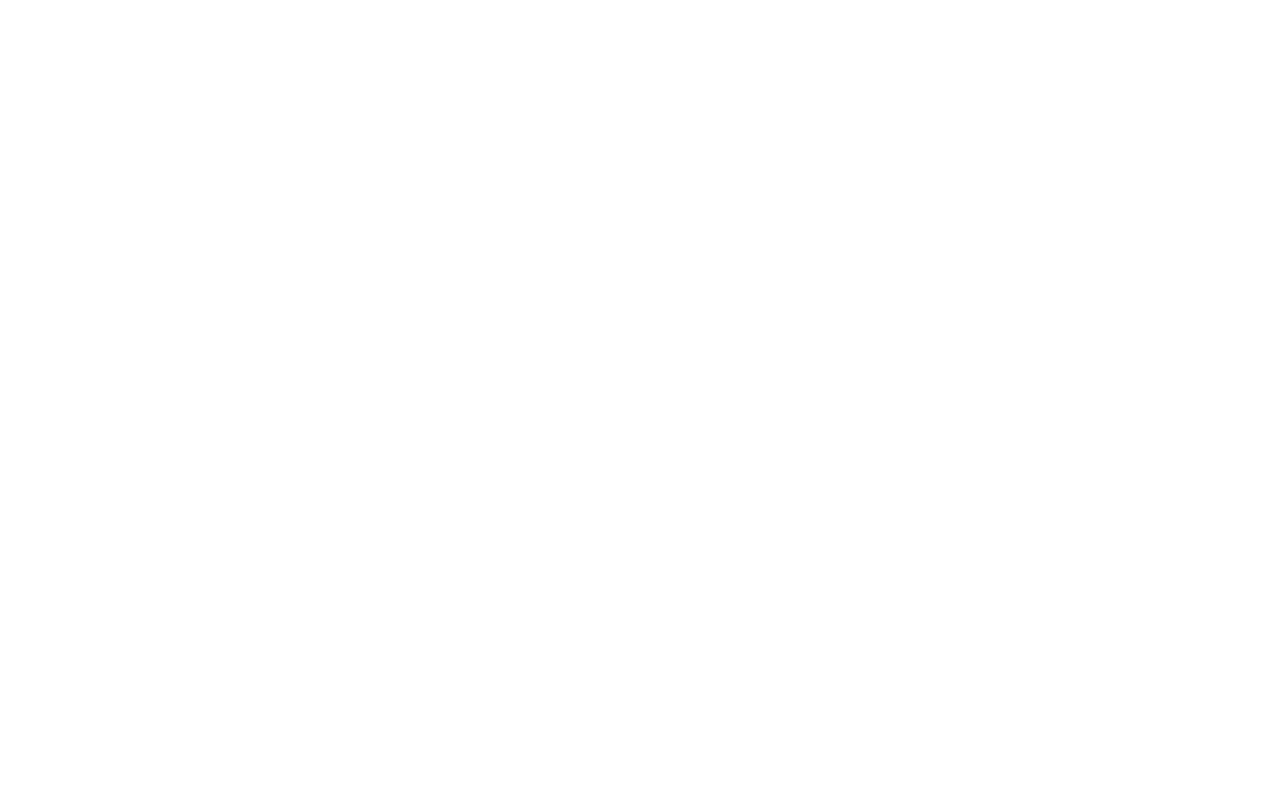
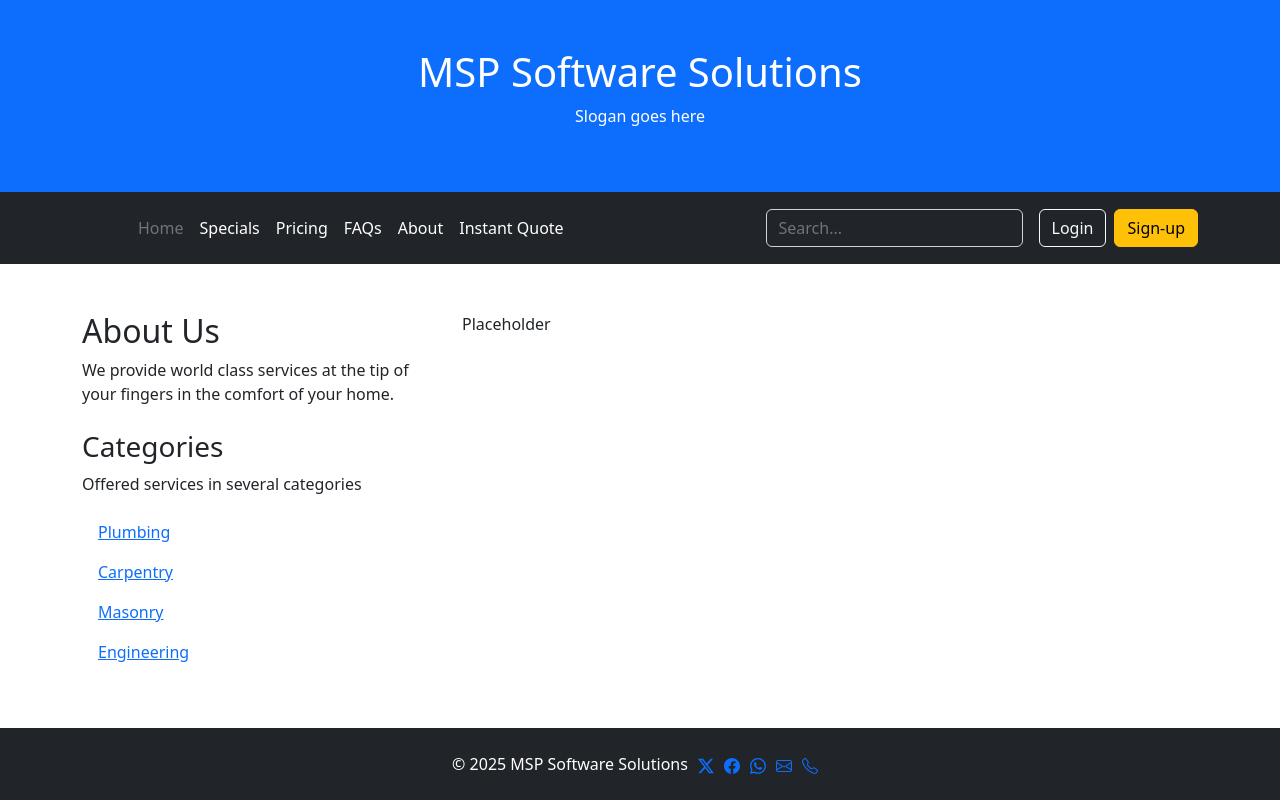
Before and after one commit to kayloshai/trade-locator, a React (Vite) app: page /trade-locator/carpentry in a window 1280 px wide. Before the commit this address had no page. Built offline with nearby package versions, Linux system fonts and the light colour scheme.

Commit message:
Test site navigation

```diff
--- a/package.json
+++ b/package.json
@@ -5,10 +5,9 @@
   "type": "module",
   "scripts": {
     "dev": "vite",
+    "local": "vite build --config vite.config.ts && yarn preview",
     "build": "vite build",
     "build:full": "tsc -b && vite build",
-    "serve": "serve",
-    "build-local": "NODE_ENV=production yarn build",
     "lint": "eslint .",
     "preview": "vite preview"
   },
--- a/src/App.tsx
+++ b/src/App.tsx
@@ -1,7 +1,7 @@
 import { BrowserRouter, Routes, Route } from 'react-router-dom'
 import { BaseLayout } from './design-system-components/layouts/baseLayout'
-import { Home } from './design-system-components/pages/home'
-import { About } from './design-system-components/pages/about'
+import { Carpentry } from './design-system-components/pages/carpentry'
+import { Plumbing } from './design-system-components/pages/plumbing'
 
 function App() {
 
@@ -9,9 +9,8 @@ function App() {
     <BrowserRouter basename="/trade-locator">
       <Routes>
         <Route element={<BaseLayout id='base-layout' />}>
-          <Route path="/" element={<Home />} />
-          <Route path="about" element={<About />} />
-          <Route path="contact" element={"#contact"} />
+          <Route path="carpentry" element={<Carpentry />} />
+          <Route path="plumbing" element={<Plumbing />} />
         </Route>
       </Routes>
     </BrowserRouter>
--- a/src/design-system-components/layouts/baseLayout.tsx
+++ b/src/design-system-components/layouts/baseLayout.tsx
@@ -1,6 +1,7 @@
 import { Header } from "../header/header";
 import { Footer } from "../footer/footer";
 import { Placeholder } from "../placeholder/placeholder";
+import { Link } from "react-router-dom";
 
 interface Props {
   id?: string;
@@ -22,18 +23,23 @@ export const BaseLayout = ({ id }: Props) => {
               <h3 className="mt-4">Categories</h3>
               <p>Offered services in several categories</p>
               <ul className="nav nav-pills flex-column">
-                <li className="nav-item">
-                  <a className="nav-link" href="#">Plumbing</a>
-                </li>
-                <li className="nav-item">
-                  <a className="nav-link" href="#">Carpentry</a>
-                </li>
-                <li className="nav-item">
-                  <a className="nav-link" href="#">Masonry</a>
-                </li>
-                <li className="nav-item">
-                  <a className="nav-link" href="#">Engineering</a>
-                </li>
+                <Link to="plumbing">
+                  <li className="nav-item">
+                    <a className="nav-link" href="plumbing">Plumbing</a>
+                  </li>
+                </Link>
+                <Link to="/carpentry">
+                  <li className="nav-item">
+                    <a className="nav-link" href="carpentry">Carpentry</a>
+                  </li></Link>
+                <Link to="/masonry">
+                  <li className="nav-item">
+                    <a className="nav-link" href="masonry">Masonry</a>
+                  </li></Link>
+                <Link to="/engineering">
+                  <li className="nav-item">
+                    <a className="nav-link" href="engineering">Engineering</a>
+                  </li></Link>
               </ul>
               <hr className="d-sm-none" />
             </div>
--- a/src/design-system-components/pages/about.tsx
+++ b/src/design-system-components/pages/carpentry.tsx
@@ -4,11 +4,11 @@ interface Props {
     className?: string;
 }
 
-export const About = ({ className }: Props) => {
+export const Carpentry = ({ className }: Props) => {
 
     return (
-        <div className={className} id="about-page">
-            About
+        <div className={className} id="home-page">
+            Carpentry
         </div>
     );
 }
--- a/src/design-system-components/pages/home.tsx
+++ b/src/design-system-components/pages/plumbing.tsx
@@ -4,11 +4,11 @@ interface Props {
     className?: string;
 }
 
-export const Home = ({ className }: Props) => {
+export const Plumbing = ({ className }: Props) => {
 
     return (
-        <div className={className} id="home-page">
-            Home
+        <div className={className} id="about-page">
+            Plumbing
         </div>
     );
 }
```
